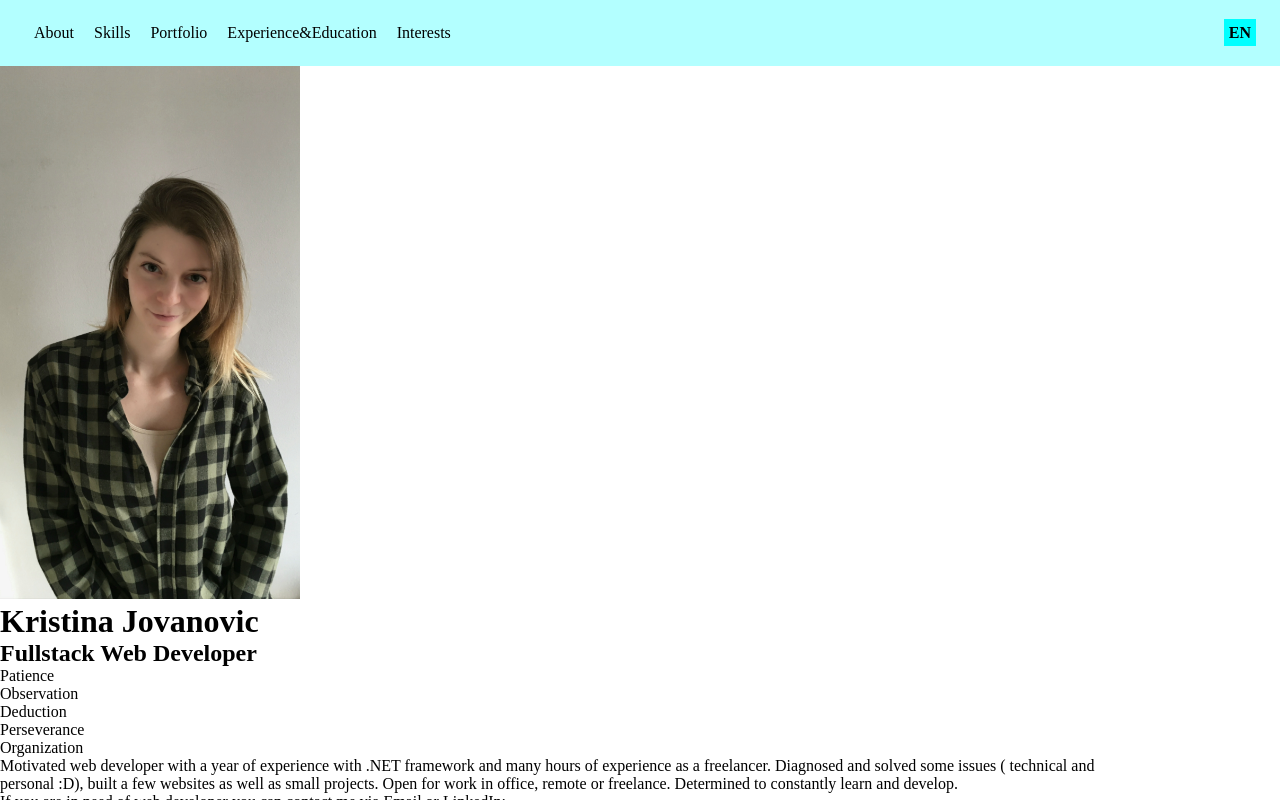
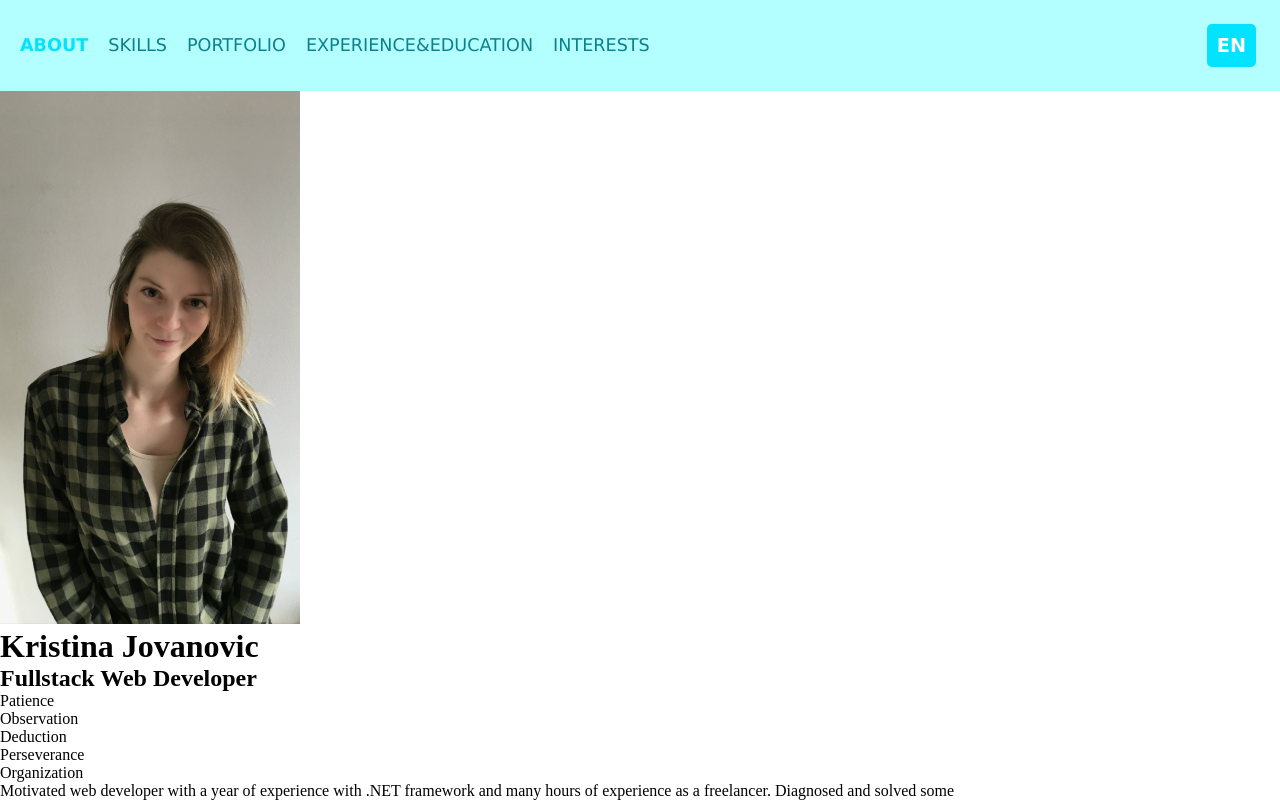
Before and after one commit to Kristina-11/Resume, a React (Create React App) app: page / in a window 1280 px wide. Shown: the top 800 px of the page. Built offline with nearby package versions, Linux system fonts and the light colour scheme; the HTML template or start-up script is replaced by a standard one.

Commit message:
Styled active class.

```diff
--- a/src/components/Nav.js
+++ b/src/components/Nav.js
@@ -1,5 +1,5 @@
 import { useContext, useEffect, useState } from "react";
-import { Link } from "react-router-dom";
+import { Link, NavLink } from "react-router-dom";
 import { LanguageContext } from "../context/LanguageContext";
 
 import dropdownImg from "../img/dropdown.png";
@@ -23,7 +23,6 @@ const Nav = () => {
         }
     }
 
-
     // Effect that tracks changes for dropdown menu
     useEffect(() => {
         const dropdownElement = document.querySelector('.nav-left');
@@ -41,7 +40,6 @@ const Nav = () => {
                 setDropdown(false)
             }
         }
-
     },[dropdown])
 
     return (
@@ -51,25 +49,24 @@ const Nav = () => {
             </div>
             { lang === 'en' ?
                 <div className="nav-left nav-hide">
-                    <Link to='/'>About</Link>
-                    <Link to='/skills'>Skills</Link>
-                    <Link to='/portfolio'>Portfolio</Link>
-                    <Link to='/work'>Experience&Education</Link>
-                    <Link to='/interests'>Interests</Link>
+                    <NavLink exact to='/' activeClassName='focused'>About</NavLink>
+                    <NavLink to='/skills' activeClassName='focused'>Skills</NavLink>
+                    <NavLink to='/portfolio' activeClassName='focused'>Portfolio</NavLink>
+                    <NavLink to='/work' activeClassName='focused'>Experience&Education</NavLink>
+                    <NavLink to='/interests' activeClassName='focused'>Interests</NavLink>
                 </div> :
                 <div className="nav-left nav-hide">
-                    <Link to='/'>Info</Link>
-                    <Link to='/skills'>Veštine</Link>
-                    <Link to='/portfolio'>Portfolio</Link>
-                    <Link to='/work'>Iskustvo&Edukacija</Link>
-                    <Link to='/interests'>Interesovanja</Link>
+                    <NavLink exact to='/' activeClassName='focused'>Info</NavLink>
+                    <NavLink to='/skills' activeClassName='focused'>Veštine</NavLink>
+                    <NavLink to='/portfolio' activeClassName='focused'>Portfolio</NavLink>
+                    <NavLink to='/work' activeClassName='focused'>Iskustvo&Edukacija</NavLink>
+                    <NavLink to='/interests' activeClassName='focused'>Interesovanja</NavLink>
                 </div>
             }
 
             <div className="nav-right">
                 <ul>
                     <li className='active-lang' onClick={handleLanguageChange}>EN</li>
-                    {/* <li className='inactive-lang' onClick={handleLanguageChange}>SR</li> */}
                 </ul>
             </div>
         </div>
--- a/src/index.css
+++ b/src/index.css
@@ -3,8 +3,6 @@
   padding: 0;
   margin: 0;
 }
-
-/* Change color and fonts */
 
 .App {
   width: 100%;
@@ -27,7 +25,7 @@
 .nav-dropdown {
   grid-column: 1;
   grid-row: 1;
-  padding: 10px;
+  padding: 1.2rem;
 }
 
 .nav-dropdown img {
@@ -37,7 +35,7 @@
 /* Dropdown Content (Hidden by Default) */
 .nav-left {
   position: absolute;
-  top: 60px;
+  top: 80px;
   padding: 10px;
   background-color: aliceblue;
   box-shadow: 0px 8px 16px 0px rgba(0,0,0,0.2);
@@ -46,9 +44,17 @@
 
 .nav-left a {
   display: block;
-  color: black;
+  color: #0b818b;
   padding: 10px;
   text-decoration: none;
+  text-transform: uppercase;
+  font-family: 'Lucida Sans', 'Lucida Sans Regular', 'Lucida Grande', 'Lucida Sans Unicode', Geneva, Verdana, sans-serif;
+  font-size: 1.1rem;
+}
+
+.focused {
+  font-weight: bolder;
+  color: #03e2ff !important;
 }
 
 .nav-show {
@@ -61,12 +67,13 @@
 
 .active-lang {
   font-weight: bolder;
-  background-color: aqua;
-}
-
-.inactive-lang {
-  font-weight: 100;
-  background-color: antiquewhite;
+  background-color: #03e2ff;
+  list-style: none;
+  padding: 10px;
+  font-family: 'Lucida Sans', 'Lucida Sans Regular', 'Lucida Grande', 'Lucida Sans Unicode', Geneva, Verdana, sans-serif;
+  font-size: 1.2rem;
+  color: white;
+  border-radius: 5px;
 }
 
 .nav-right {
@@ -75,14 +82,10 @@
   padding: 1.5rem;
 }
 
-.nav-right ul li{
-  list-style: none;
-  display: inline;
-  padding: 5px;
-}
 
 /* Small devices */
-@media only screen and (min-width: 600px) {
+@media only screen and (min-width: 700px) {
+
   .nav-dropdown {
     display: none;
   }
@@ -93,7 +96,7 @@
     grid-row: 1;
     box-shadow: none;
     background-color: transparent;
-    padding: 1.5rem;
+    padding-top: 2.2rem;
   }
 
   .nav-left a{
```
